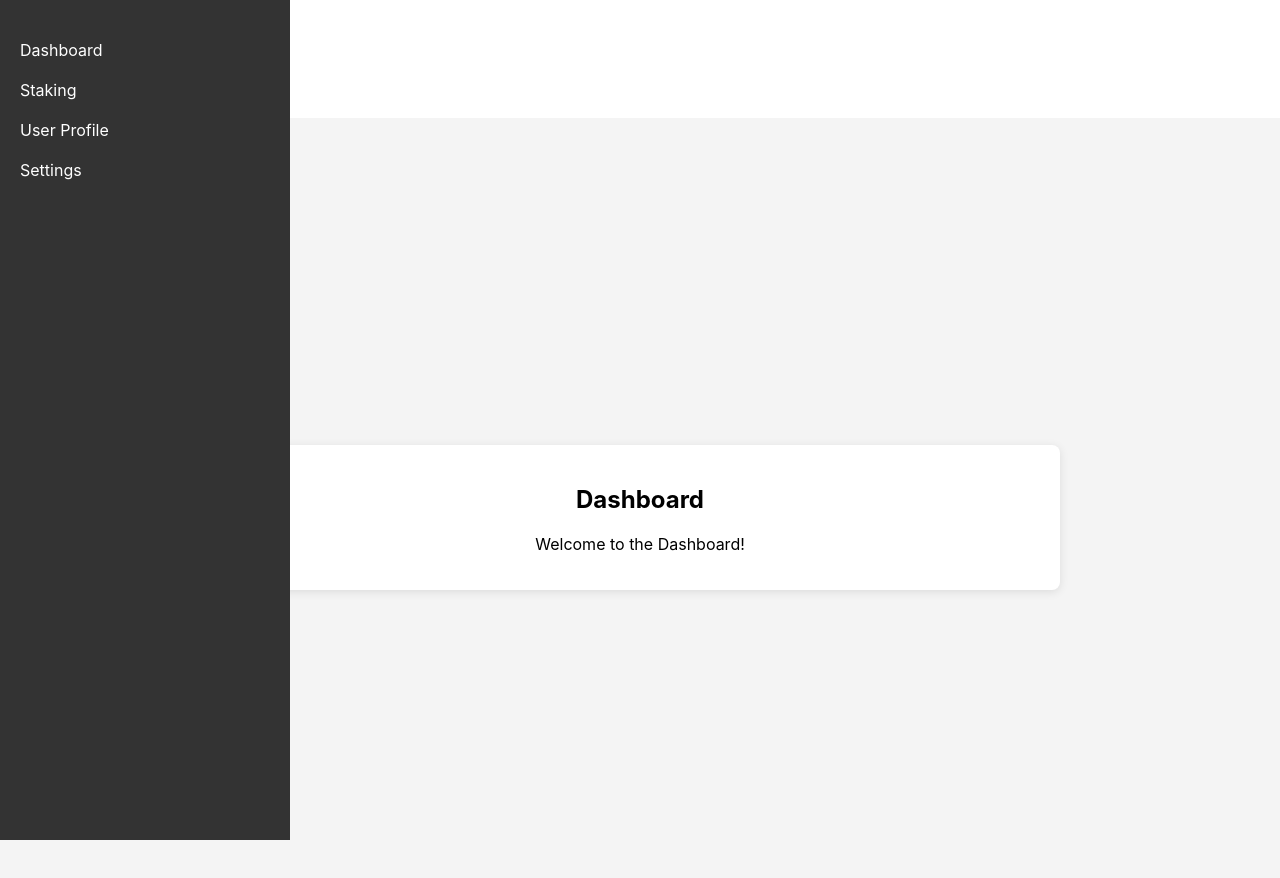
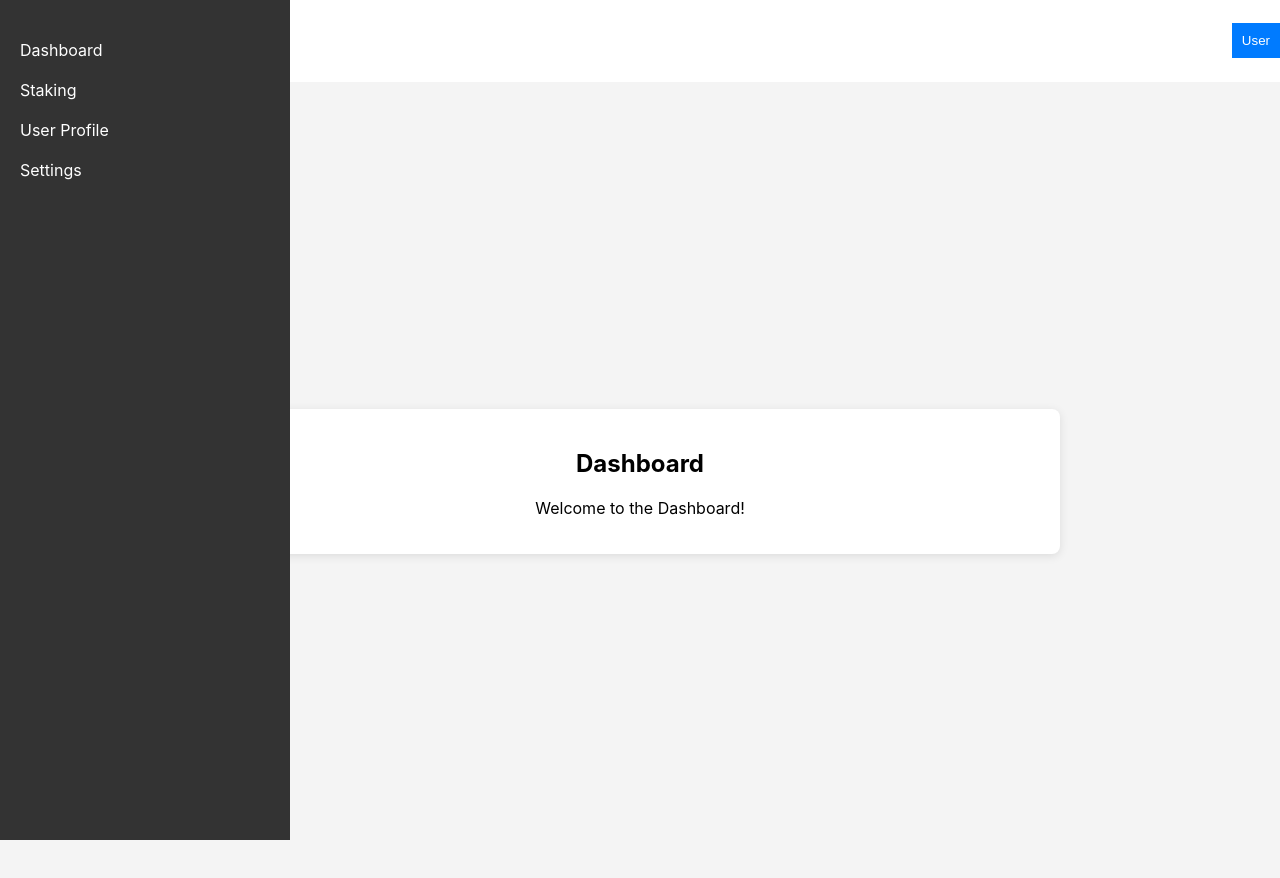
Before and after one commit to sriharsh1104/setup-typescript, a React (Create React App) app: page / in a window 1280 px wide. Shown: the top 878 px of the page. Built offline with nearby package versions, Linux system fonts and the light colour scheme.

Commit message:
feature: logout button set with little design profile and logout modal option

```diff
--- a/src/Components/Header/Header.css
+++ b/src/Components/Header/Header.css
@@ -1,31 +1,67 @@
+/* Header.css */
 .header {
-    width: 100%;
-    padding: 20px;
-    background-color: #333;
-    color: white;
   display: flex;
   justify-content: space-between;
   align-items: center;
+}
+
+.dropdown {
+  position: relative;
+}
+
+.dropdown-btn {
+  background-color: #007bff;
+  color: white;
+  border: none;
+  padding: 10px;
+  cursor: pointer;
+}
+
+.dropdown-menu {
+  position: absolute;
+  top: 100%;
+  right: 0;
+  background-color: white;
+  box-shadow: 0px 8px 16px rgba(0, 0, 0, 0.2);
+  z-index: 1;
+  border-radius: 5px;
+}
+
+.dropdown-item {
+  padding: 10px;
+  cursor: pointer;
+  border: none;
+  background-color: white;
+  width: 100%;
+  text-align: left;
+}
+
+.dropdown-item:hover {
+  background-color: #f1f1f1;
+}
+
+.modal {
   position: fixed;
   top: 0;
   left: 0;
+  width: 100%;
+  height: 100%;
+  background-color: rgba(0, 0, 0, 0.5);
+  display: flex;
+  justify-content: center;
+  align-items: center;
   z-index: 1000;
 }
 
-  .logout-btn {
-    background-color: #f44336;
-    color: white;
-    border: none;
-    padding: 10px 15px;
+.modal-content {
+  background-color: white;
+  padding: 20px;
   border-radius: 5px;
-    cursor: pointer;
-    font-size: 14px;
+  text-align: center;
 }
 
-  .logout-btn:hover {
-    background-color: #d32f2f;
+.modal-content button {
+  margin: 5px;
+  padding: 10px;
+  cursor: pointer;
 }
-
-  .main-content {
-    padding-top: 80px; /* Adjust to leave space for the header */
-  }
--- a/src/Components/Header/Header.tsx
+++ b/src/Components/Header/Header.tsx
@@ -1,23 +1,77 @@
 import { useAuth } from "../Authgaurd/AuthContext";
-import { useLocation } from "react-router-dom"; // Import useLocation to check the current route
-// import "./Header.css";
+import { useLocation, useNavigate } from "react-router-dom";
+import { useState } from "react";
+import "./Header.css";
 
 const Header = () => {
-  const { isAuthenticated, logout } = useAuth(); // Access auth state and logout function
-  const location = useLocation(); // Get current route
+  const { isAuthenticated, logout } = useAuth();
+  const location = useLocation();
+  const navigate = useNavigate(); // For redirection to the profile page
+  const [dropdownOpen, setDropdownOpen] = useState(false); // State to manage dropdown visibility
+  const [showModal, setShowModal] = useState(false); // State to manage modal visibility
 
   // Do not display Header on Login and Signup pages
   if (location.pathname === "/login" || location.pathname === "/signup") {
     return null;
   }
 
+  const toggleDropdown = () => {
+    setDropdownOpen((prevState) => !prevState);
+  };
+
+  const handleProfileClick = () => {
+    // Redirect to profile page
+    navigate("/user-profile");
+  };
+
+  const handleLogoutClick = () => {
+    // Show logout confirmation modal
+    setShowModal(true);
+  };
+
+  const handleModalClose = () => {
+    setShowModal(false);
+  };
+
+  const handleConfirmLogout = () => {
+    logout();
+    setShowModal(false);
+    navigate("/login");
+    // Close modal after logout
+  };
+
   return (
-    <header className="header">
-      <h1>App Header</h1>
-      <button onClick={logout} className="logout-btn">
-        Logout
-      </button>
-    </header>
+    <>
+      <header className="header">
+        <h1>App Header</h1>
+        <div className="dropdown">
+          <button onClick={toggleDropdown} className="dropdown-btn">
+            User
+          </button>
+          {dropdownOpen && (
+            <div className="dropdown-menu">
+              <button onClick={handleProfileClick} className="dropdown-item">
+                Profile
+              </button>
+              <button onClick={handleLogoutClick} className="dropdown-item">
+                Logout
+              </button>
+            </div>
+          )}
+        </div>
+      </header>
+
+      {showModal && (
+        <div className="modal">
+          <div className="modal-content">
+            <h2>Confirm Logout</h2>
+            <p>Are you sure you want to logout?</p>
+            <button onClick={handleConfirmLogout}>Yes</button>
+            <button onClick={handleModalClose}>No</button>
+          </div>
+        </div>
+      )}
+    </>
   );
 };
 
```
Lines whose indentation alone changed are shown as unchanged.
